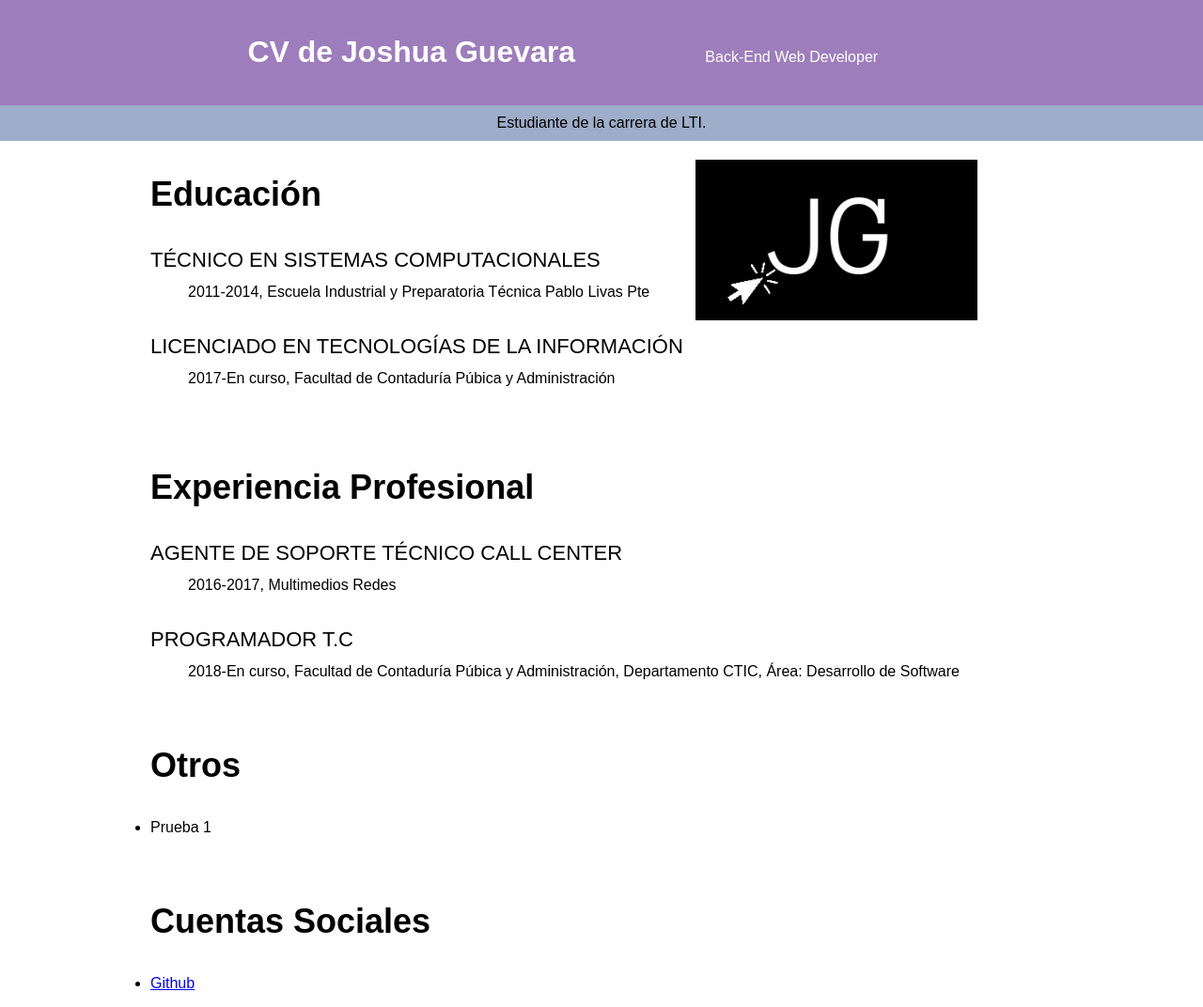
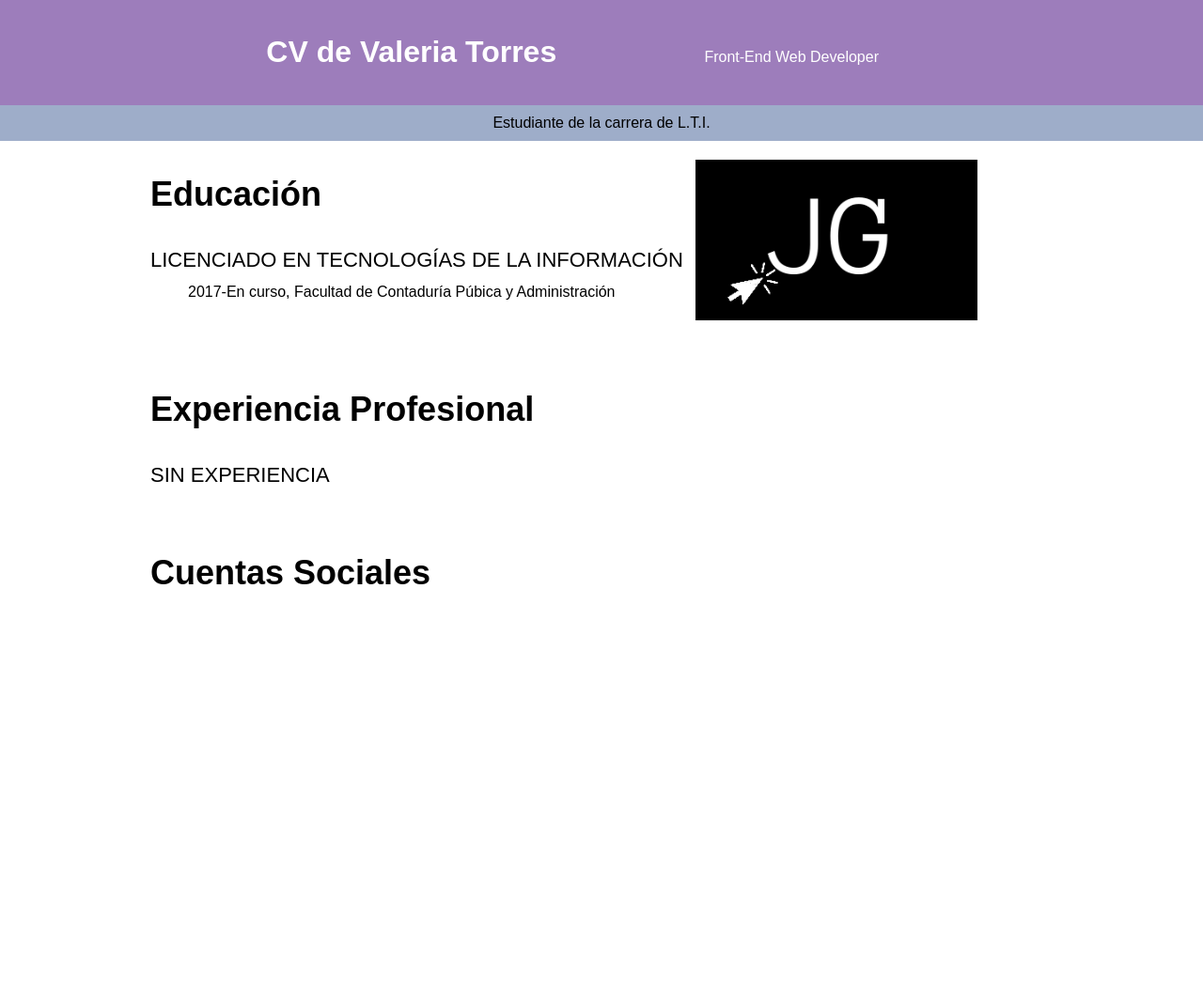
Before and after one commit to joshgueme/joshgueme.github.com, a plain HTML site: page CV/index.html in a window 1280 px wide. Shown: the whole page at 94% size. After the commit the page ends 800 px from the top, so only its background shows below. Drawn offline with Linux system fonts and the light colour scheme.

Commit message:
Carga de Datos
Carga de datos de contacto

```diff
--- a/CV/index.html
+++ b/CV/index.html
@@ -9,11 +9,11 @@
 
 <body style="font-family:Arial, Helvetica, sans-serif;margin: 0px">
     <header style="background-color:rgb(157, 125, 187);color: rgb(255, 255, 255);text-align: center;padding:16px">
-        <h1 style="display:inline-block;width:400px;font-weight: bold">CV de Joshua Guevara</h1>
-        <p style="display:inline-block;width:400px;font-weight: 200">Back-End Web Developer</p>
+        <h1 style="display:inline-block;width:400px;font-weight: bold">CV de Valeria Torres</h1>
+        <p style="display:inline-block;width:400px;font-weight: 200">Front-End Web Developer</p>
     </header>
     <div style="background-color:rgb(158, 173, 201);color: rgb(0, 0, 0);text-align: center;padding: 10px">
-        Estudiante de la carrera de LTI.
+        Estudiante de la carrera de L.T.I.
     </div>
     <section>
         <div style="width: 960px;margin-left: auto;margin-right: auto;">
@@ -21,8 +21,6 @@
                 <h3 style="font-size: 36px;font-weight: bold;">Educación</h3>
                 <div>
                     <dl>
-                        <dt style="font-size:22px;text-transform: uppercase;margin-bottom: 12px;margin-top: 36px;">Técnico en Sistemas Computacionales</dt>
-                        <dd>2011-2014, Escuela Industrial y Preparatoria Técnica Pablo Livas Pte</dd>
                         <dt style="font-size:22px;text-transform: uppercase;margin-bottom: 12px;margin-top: 36px;">Licenciado en Tecnologías de la Información </dt>
                         <dd>2017-En curso, Facultad de Contaduría Púbica y Administración</dd>
                     </dl>
@@ -36,27 +34,14 @@
                 <h3 style="font-size: 36px;font-weight: bold;">Experiencia Profesional</h3>
                 <div>
                     <dl>
-                        <dt style="font-size:22px;text-transform: uppercase;margin-bottom: 12px;margin-top: 36px;">Agente de Soporte Técnico Call Center</dt>
-                        <dd>2016-2017, Multimedios Redes</dd>
-                        <dt style="font-size:22px;text-transform: uppercase;margin-bottom: 12px;margin-top: 36px;">Programador T.C</dt>
-                        <dd>2018-En curso, Facultad de Contaduría Púbica y Administración, Departamento CTIC, Área: Desarrollo de Software</dd>
+                        <dt style="font-size:22px;text-transform: uppercase;margin-bottom: 12px;margin-top: 36px;">Sin Experiencia</dt>
                     </dl>
                 </div>
             </div>
 
             <div style="margin-top: 70px;">
-                <h3 style="font-size: 36px;font-weight: bold;">Otros</h3>
-                <ul style="margin-top: 12px;padding: 0px">
-                    <li style="margin-top: 16px;">Prueba 1</li>
-                </ul>
-            </div>
-
-            <div style="margin-top: 70px;">
                 <h3 style="font-size: 36px;font-weight: bold;">Cuentas Sociales</h3>
                 <ul style="margin-top: 12px;padding: 0px">
-                    <li style="margin-top: 16px;">
-                        <a href="https://github.com/Joshgueme" target="_blank">Github</a>
-                    </li>
                 </ul>
             </div>
 
```
